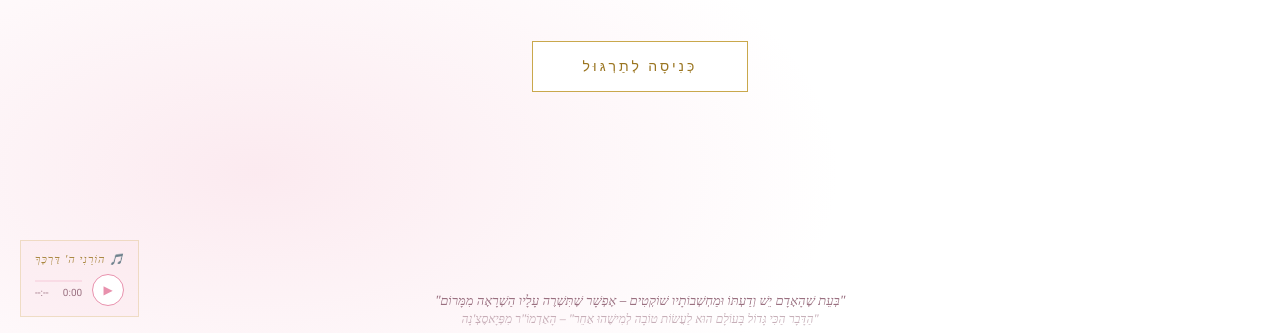
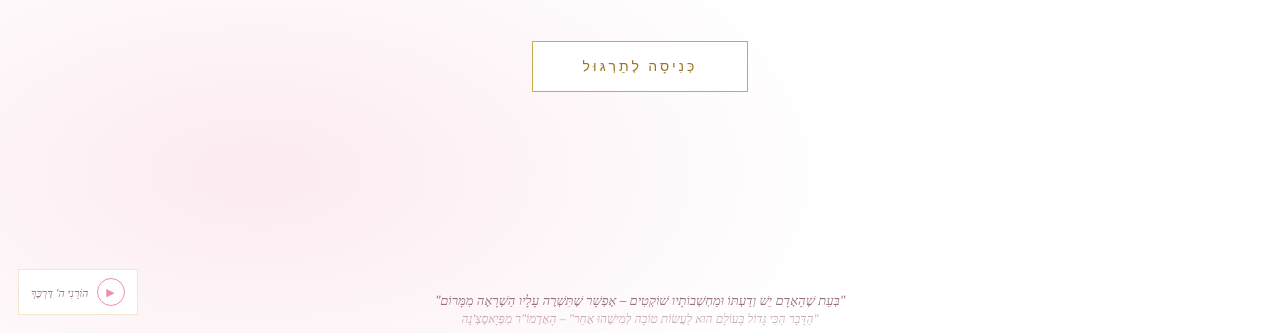
Before and after one commit to Support-Apps/haadmor-mepiasetsna, a plain HTML site: page index.html in a window 1280 px wide. Shown: the part 467-800 px from the top of the page. Drawn offline with Linux system fonts and the light colour scheme; a web font is replaced by a local one.

Commit message:
Add files via upload

```diff
--- a/index.html
+++ b/index.html
@@ -202,22 +202,10 @@ input[type=range].volSlider::-ms-thumb{width:10px;height:10px;border-radius:50%;
   </div>
   <p class="hVerse">"בְּעֵת שֶׁהָאָדָם יֵשׁ וְדַעְתּוֹ וּמַחְשְׁבוֹתָיו שׁוֹקְטִים – אֶפְשָׁר שֶׁתִּשְׁרֶה עָלָיו הַשְׁרָאָה מִמָּרוֹם"</p>
   <p style="position:absolute;bottom:6px;left:0;right:0;text-align:center;font-family:var(--fs);font-size:12px;font-style:italic;color:var(--muted);opacity:.55;padding:0 28px;z-index:1">"הַדָּבָר הַכִּי גָּדוֹל בָּעוֹלָם הוּא לַעֲשׂוֹת טוֹבָה לְמִישֶׁהוּ אַחֵר" – הָאַדְמוֹ"ר מִפְּיָאסֶצְ'נָה</p>
-
-  <!-- נגן הניגון -->
-  <audio id="nigunAudio" src="horeni_nigun.mp3" preload="metadata" style="display:none"></audio>
-  <div style="position:absolute;bottom:16px;left:20px;z-index:1;max-width:260px">
-    <div class="playerBox" style="padding:10px 14px">
-      <div class="playerLbl" style="font-size:11px;margin-bottom:8px">🎵 הוֹרֵנִי ה' דַּרְכֶּךָ</div>
-      <div class="playerRow">
-        <button class="btnPl" id="homeBtnPl" onclick="toggleNigun('home')" style="width:32px;height:32px;font-size:12px">&#9654;</button>
-        <div class="pTrackWrap">
-          <div class="pTrack" id="homeTrack" onclick="seekNigun(event,'homeTrack')">
-            <div class="pFill" id="homeFill"></div>
-          </div>
-          <div class="pTime"><span id="homeCur">0:00</span><span id="homeDur">--:--</span></div>
-        </div>
-      </div>
-    </div>
+  <audio id="nigunAudio" src="horeni_nigun.mp3" preload="none" style="display:none;visibility:hidden;position:absolute;width:0;height:0"></audio>
+  <div style="position:fixed;bottom:18px;left:18px;z-index:999;display:flex;align-items:center;gap:8px;background:rgba(255,255,255,0.92);border:1px solid var(--border);padding:8px 12px;backdrop-filter:blur(4px)">
+    <button onclick="toggleNigun()" id="homeBtnPl" style="border:1px solid var(--pink-dp);background:none;color:var(--pink-dp);width:28px;height:28px;border-radius:50%;cursor:pointer;font-size:11px;display:flex;align-items:center;justify-content:center;flex-shrink:0">&#9654;</button>
+    <span style="font-family:var(--fs);font-size:11px;font-style:italic;color:var(--muted);white-space:nowrap">הוֹרֵנִי ה' דַּרְכֶּךָ</span>
   </div>
 </div>
 
@@ -764,7 +752,7 @@ function fmtTime(s){
   var m=Math.floor(s/60); var sec=Math.floor(s%60);
   return m+':'+(sec<10?'0':'')+sec;
 }
-function toggleNigun(src){
+function toggleNigun(){
   var audio=document.getElementById('nigunAudio');
   if(!audio) return;
   if(nigunPlaying){ audio.pause(); nigunPlaying=false; setPlayerBtn('&#9654;'); }
```
